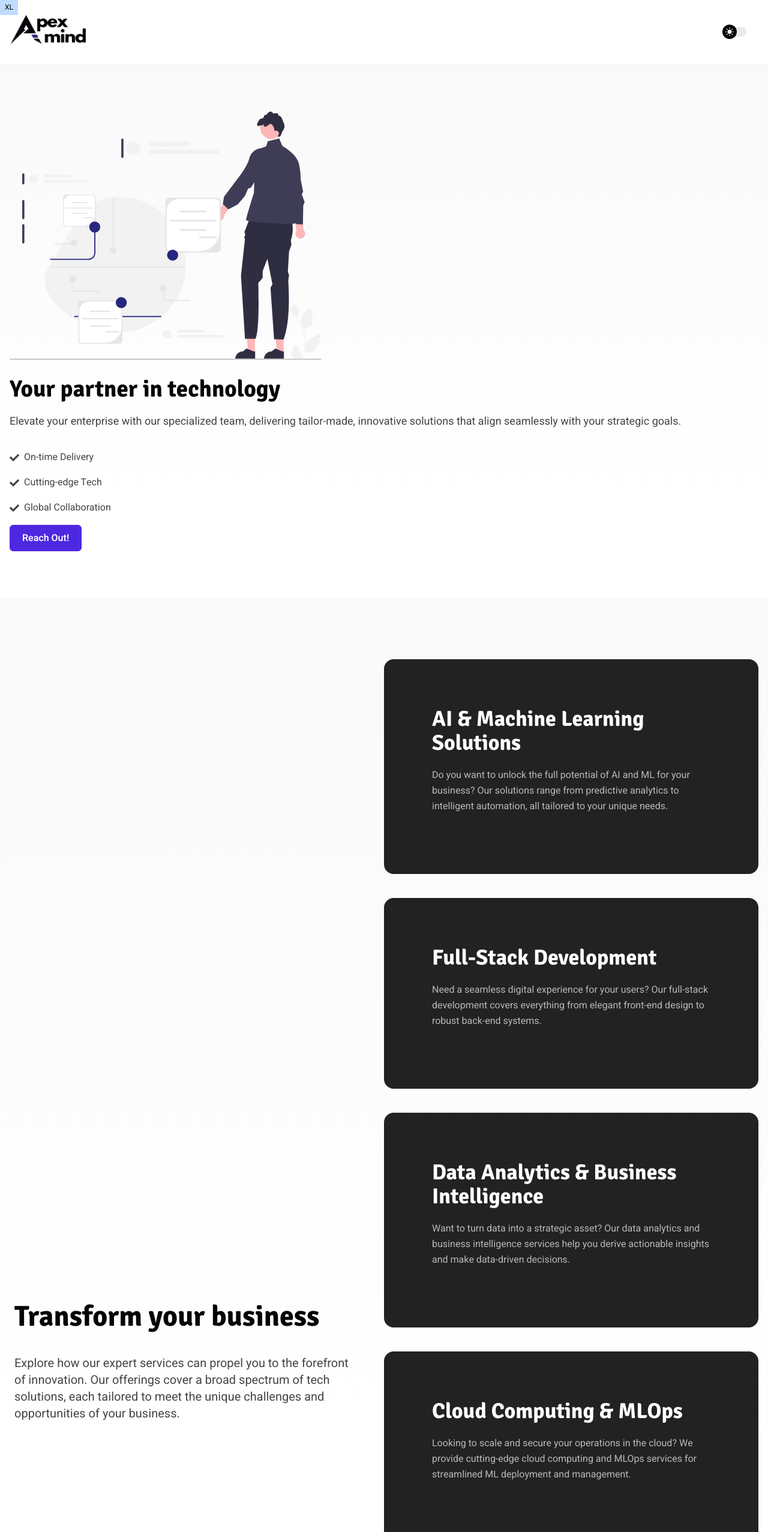
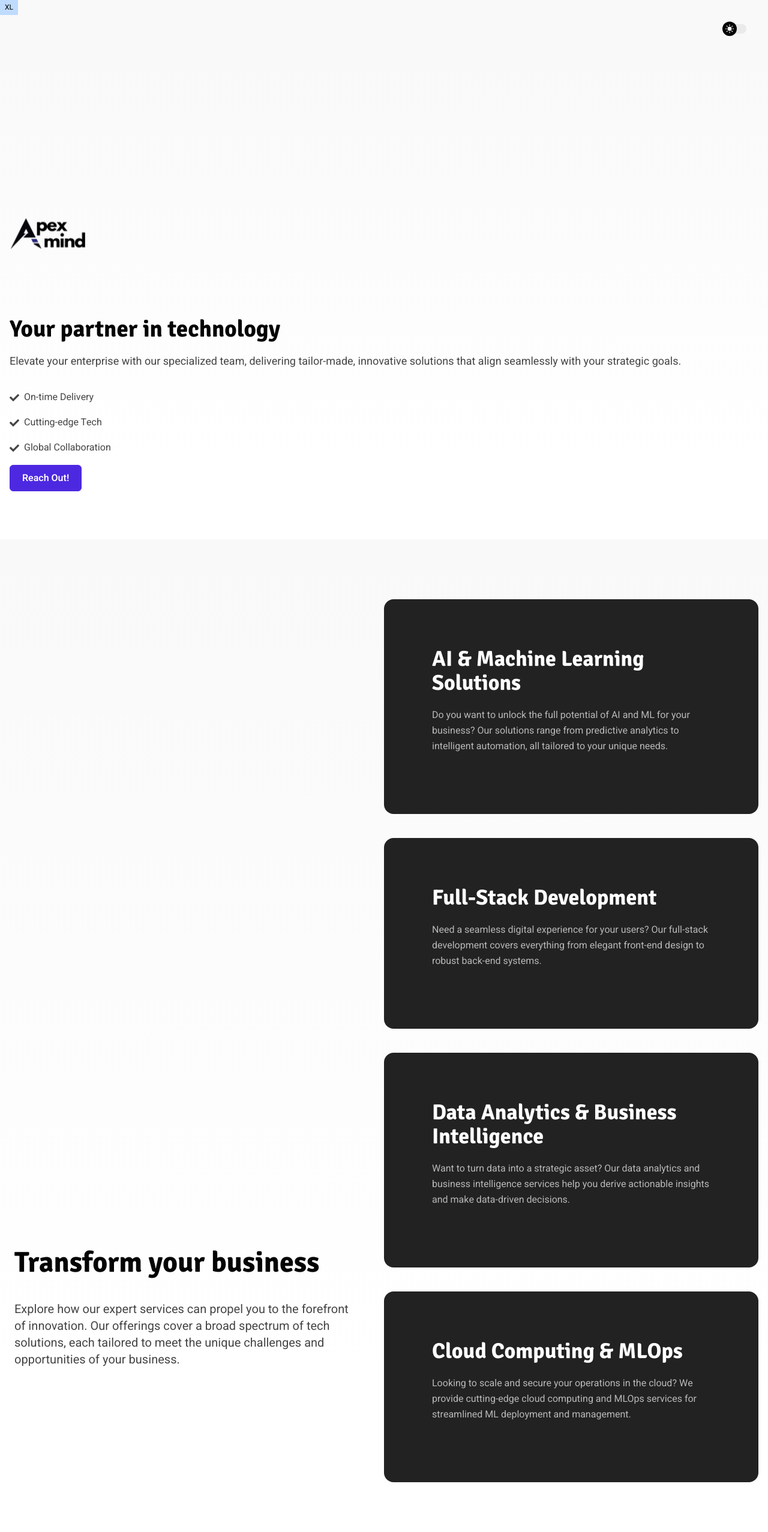
Before and after one commit to mueedqadri/apex-minds, a Next.js app: page / in a window 1280 px wide. Shown: the top 2554 px of the page at 60% size. Built offline with nearby package versions, Linux system fonts and the light colour scheme; what tailwind-bootstrap-grid would draw is missing.

Commit message:
Updated the header

```diff
--- a/src/app/page.tsx
+++ b/src/app/page.tsx
@@ -11,6 +11,7 @@ import Skills from "@/components/Skills";
 
 const Home = () => {
   const homepage = getListPage("homepage/_index.md");
+  const services = getListPage("services/_index.md");
   const developers = getListPage("sections/developers.md");
   const callToAction = getListPage("sections/call-to-action.md");
   const { frontmatter } = homepage;
@@ -30,7 +31,7 @@ const Home = () => {
     <>
       <SeoMeta />
       <Hero features={features} />
-      <Services />
+      <Services data={services} />
       <NumberElements numbers={numbers} />
       <Companies companies={companies} />
       <Skills skills={skills} />
--- a/src/config/config.json
+++ b/src/config/config.json
@@ -7,8 +7,8 @@
     "favicon": "/images/favicon.png",
     "logo": "/images/logo.png",
     "logo_darkmode": "/images/logo-darkmode.png",
-    "logo_width": "130",
-    "logo_height": "50",
+    "logo_width": "90",
+    "logo_height": "40",
     "logo_text": "ApexMind"
   },
 
--- /dev/null
+++ b/src/content/services/_index.md
@@ -0,0 +1,15 @@
+---
+enable: true
+title: "Transform your business"
+description: "Explore how our expert services can propel you to the forefront of innovation. Our offerings cover a broad spectrum of tech solutions, each tailored to meet the unique challenges and opportunities of your business."
+
+services:
+  - title: "AI & Machine Learning Solutions"
+    subtitle: "Do you want to unlock the full potential of AI and ML for your business? Our solutions range from predictive analytics to intelligent automation, all tailored to your unique needs."
+  - title: "Full-Stack Development"
+    subtitle: "Need a seamless digital experience for your users? Our full-stack development covers everything from elegant front-end design to robust back-end systems."
+  - title: "Data Analytics & Business Intelligence"
+    subtitle: "Want to turn data into a strategic asset? Our data analytics and business intelligence services help you derive actionable insights and make data-driven decisions."
+  - title: "Cloud Computing & MLOps"
+    subtitle: "Looking to scale and secure your operations in the cloud? We provide cutting-edge cloud computing and MLOps services for streamlined ML deployment and management."
+---
--- /dev/null
+++ b/src/context/active-section-context.tsx
@@ -0,0 +1,42 @@
+"use client";
+
+import type { SectionName } from "@/types";
+import React, { useState, createContext, useContext } from "react";
+
+type ActiveSectionContextProviderProps = {
+  children: React.ReactNode;
+};
+
+type ActiveSectionContextType = {
+  isSectionVisible: boolean;
+  setSectionVisible: React.Dispatch<React.SetStateAction<boolean>>;
+};
+
+export const ActiveSectionContext =
+  createContext<ActiveSectionContextType | null>(null);
+
+export default function ActiveSectionContextProvider({
+  children,
+}: ActiveSectionContextProviderProps) {
+  const [isSectionVisible, setSectionVisible] = useState(false);
+
+  return (
+    <ActiveSectionContext.Provider
+      value={{ isSectionVisible, setSectionVisible }}
+    >
+      {children}
+    </ActiveSectionContext.Provider>
+  );
+}
+
+export function useActiveSectionContext() {
+  const context = useContext(ActiveSectionContext);
+
+  if (context === null) {
+    throw new Error(
+      "useActiveSectionContext must be used within an ActiveSectionContextProvider",
+    );
+  }
+
+  return context;
+}
--- a/src/layouts/components/Hero.tsx
+++ b/src/layouts/components/Hero.tsx
@@ -1,9 +1,17 @@
 "use client";
-import React from "react";
+import React, { useContext, useEffect, useRef, useState } from "react";
 import ImageFallback from "@/helpers/ImageFallback";
 
 import { markdownify } from "@/lib/utils/textConverter";
 import { FaCheck } from "react-icons/fa";
+import { useTheme } from "next-themes";
+
+import config from "@/config/config.json";
+import { motion, useTransform, useScroll } from "framer-motion";
+import {
+  ActiveSectionContext,
+  useActiveSectionContext,
+} from "@/context/active-section-context";
 
 interface HeroProps {
   features: {
@@ -19,24 +27,70 @@ interface HeroProps {
 }
 
 const Hero: React.FC<HeroProps> = ({ features }) => {
+  const context = useContext(ActiveSectionContext);
+  const { theme, resolvedTheme } = useTheme();
+  const [mounted, setMounted] = useState(false);
+  useEffect(() => setMounted(true), []);
+  const ref = useRef<HTMLDivElement>(null);
+
+  const { logo, logo_darkmode }: { logo: string; logo_darkmode: string } =
+    config.site;
+
+  const resolvedLogo =
+    mounted && (theme === "dark" || resolvedTheme === "dark")
+      ? logo_darkmode
+      : logo;
+
   const handleButtonClick: React.MouseEventHandler<HTMLButtonElement> = () => {
     const element = document.getElementById("contact-form");
     if (element) {
       element.scrollIntoView({ behavior: "smooth", block: "start" });
     }
   };
+
+  const { scrollYProgress } = useScroll({
+    target: ref,
+    offset: ["start end", "end start"],
+  });
+
+  const scale = useTransform(scrollYProgress, [0.5, 1], [1, 0.1]);
+
+  const { setSectionVisible } = useActiveSectionContext();
+  const sectionRef = useRef<HTMLDivElement>(null);
+
+  useEffect(() => {
+    const observer = new IntersectionObserver(
+      (entries) => {
+        entries.forEach((entry) => {
+          setSectionVisible(entry.isIntersecting);
+        });
+      },
+      { threshold: 0.5 },
+    ); // Adjust the threshold as needed
+
+    observer.observe(sectionRef?.current as HTMLDivElement);
+
+    return () => observer.disconnect();
+  }, [setSectionVisible]);
+
   return (
     <section className={`section-sm bg-gradient`}>
-      <div className="container">
+      <br />
+
+      <div ref={sectionRef} className="container">
         <div className="row items-center justify-between">
-          <div className={`mb:md-0 mb-6 md:col-5 `}>
+          <motion.div
+            style={{ scale, transformOrigin: "left" }}
+            ref={ref}
+            className={`mb-7 mb:md-0 mt-20 md:col-5 `}
+          >
             <ImageFallback
-              src={features.image}
+              src={resolvedLogo}
               height={480}
               width={520}
               alt={features.title}
             />
-          </div>
+          </motion.div>
           <div className={`md:col-7 lg:col-6 `}>
             <h2
               className="mb-4"
--- a/src/layouts/partials/Header.tsx
+++ b/src/layouts/partials/Header.tsx
@@ -4,9 +4,11 @@ import Logo from "@/components/Logo";
 import ThemeSwitcher from "@/components/ThemeSwitcher";
 import config from "@/config/config.json";
 import menu from "@/config/menu.json";
+import { ActiveSectionContext } from "@/context/active-section-context";
+import { motion } from "framer-motion";
 import Link from "next/link";
 import { usePathname } from "next/navigation";
-import React, { useEffect } from "react";
+import React, { useContext, useEffect } from "react";
 import { IoSearch } from "react-icons/io5/index.js";
 
 //  child navigation link interface
@@ -24,6 +26,8 @@ export interface INavigationLink {
 }
 
 const Header = () => {
+  const context = useContext(ActiveSectionContext);
+
   // distructuring the main menu from menu object
   const { main }: { main: INavigationLink[] } = menu;
   const { navigation_button, settings } = config;
@@ -33,17 +37,24 @@ const Header = () => {
   // scroll to top on route change
   useEffect(() => {
     window.scroll(0, 0);
+    console.log("pathname", pathname);
   }, [pathname]);
 
   return (
     <header
-      className={`header z-30 ${settings.sticky_header && "sticky top-0"}`}
+      className={`${
+        context?.isSectionVisible ? "header-hidden" : "header"
+      } z-30 ${settings.sticky_header && "sticky top-0"}`}
     >
       <nav className="navbar container">
         {/* logo */}
-        <div className="order-0">
+        <motion.div
+          className="order-0"
+          initial="hidden"
+          animate={{ opacity: context?.isSectionVisible ? 0 : 1 }}
+        >
           <Logo />
-        </div>
+        </motion.div>
         {/* navbar toggler */}
         {settings.navbar && (
           <div>
--- a/src/layouts/partials/Providers.tsx
+++ b/src/layouts/partials/Providers.tsx
@@ -1,6 +1,7 @@
 "use client";
 
 import config from "@/config/config.json";
+import ActiveSectionContextProvider from "@/context/active-section-context";
 import { ThemeProvider } from "next-themes";
 import { ReactNode } from "react";
 
@@ -13,7 +14,7 @@ const Providers = ({ children }: { children: ReactNode }) => {
       defaultTheme={default_theme}
       enableColorScheme={false}
     >
-      {children}
+      <ActiveSectionContextProvider>{children}</ActiveSectionContextProvider>
     </ThemeProvider>
   );
 };
--- a/src/layouts/partials/Services.tsx
+++ b/src/layouts/partials/Services.tsx
@@ -1,38 +1,26 @@
 "use client";
-import React, { useState, useEffect, useRef } from "react";
+import React, { useState, useEffect, useRef, useContext } from "react";
 import { motion, useScroll, useTransform } from "framer-motion";
+import { ActiveSectionContext } from "@/context/active-section-context";
 
-const Services: React.FC = () => {
+interface PageData {
+  notFound?: boolean;
+  content?: string;
+  frontmatter: {
+    enable?: boolean;
+    title: string;
+    description?: string;
+    services: {
+      title: string;
+      subtitle: string;
+    }[];
+  };
+}
+
+const Services = ({ data }: { data: PageData }) => {
   const ref = useRef<HTMLDivElement>(null);
+
   const [isLargeScreen, setIsLargeScreen] = useState(false);
-
-  const services = {
-    title: "Transform your business",
-    subtitle:
-      "Explore how our expert services can propel you to the forefront of innovation. Our offerings cover a broad spectrum of tech solutions, each tailored to meet the unique challenges and opportunities of your business.",
-    list: [
-      {
-        title: "AI & Machine Learning Solutions",
-        subtitle:
-          "Do you want to unlock the full potential of AI and ML for your business? Our solutions range from predictive analytics to intelligent automation, all tailored to your unique needs.",
-      },
-      {
-        title: "Full-Stack Development",
-        subtitle:
-          "Need a seamless digital experience for your users? Our full-stack development covers everything from elegant front-end design to robust back-end systems.",
-      },
-      {
-        title: "Data Analytics & Business Intelligence",
-        subtitle:
-          "Want to turn data into a strategic asset? Our data analytics and business intelligence services help you derive actionable insights and make data-driven decisions.",
-      },
-      {
-        title: "Cloud Computing & MLOps",
-        subtitle:
-          "Looking to scale and secure your operations in the cloud? We provide cutting-edge cloud computing and MLOps services for streamlined ML deployment and management.",
-      },
-    ],
-  };
   useEffect(() => {
     const checkScreenSize = () => {
       setIsLargeScreen(window.innerWidth >= 768);
@@ -65,12 +53,14 @@ const Services: React.FC = () => {
               className={`md:absolute w-full md:w-6/12 `}
             >
               <div className="p-2">
-                <h1 className={`mb-10 text-5xl`}>{services.title}</h1>
-                <p className=" md:mr-10 text-xl">{services.subtitle}</p>
+                <h1 className={`mb-10 text-5xl`}>{data.frontmatter.title}</h1>
+                <p className=" md:mr-10 text-xl">
+                  {data.frontmatter.description}
+                </p>
               </div>
             </motion.div>
             <div className="mt-5 w-full md:w-6/12 ml-auto">
-              {services.list.map((item, index) => (
+              {data.frontmatter.services.map((item: any, index: any) => (
                 <div
                   key={index}
                   className="p-6 bg-[#222222] rounded-xl  h-70 flex justify-center  flex-col md:p-20 mb-10 dark:bg-[#f9f9f9]"
--- a/src/layouts/shortcodes/AnimatedNumber.tsx
+++ b/src/layouts/shortcodes/AnimatedNumber.tsx
@@ -49,9 +49,9 @@ const AnimatedNumber: React.FC<AnimatedNumberProps> = ({
   }
 
   return (
-    <animated.div ref={ref}>
+    <animated.span ref={ref}>
       {props.val.interpolate((val) => preSymbol + Math.floor(val) + postSymbol)}
-    </animated.div>
+    </animated.span>
   );
 };
 
--- a/src/styles/navigation.scss
+++ b/src/styles/navigation.scss
@@ -12,7 +12,10 @@ input#nav-toggle:checked ~ #nav-menu {
 }
 
 .header {
-  @apply bg-body py-6 dark:bg-darkmode-body;
+  @apply bg-gradient py-6 dark:bg-darkmode-body;
+}
+.header-hidden {
+  @apply bg-[rgba(249,249,249,1)] py-6 dark:bg-darkmode-theme-light;
 }
 
 // navbar items
```
